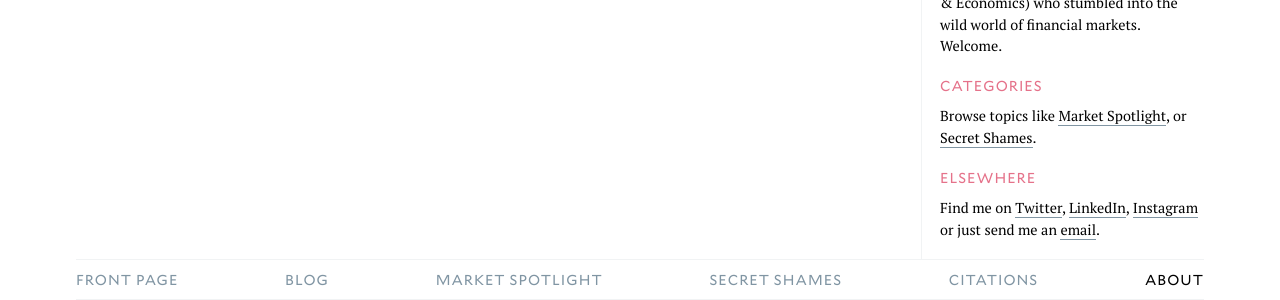
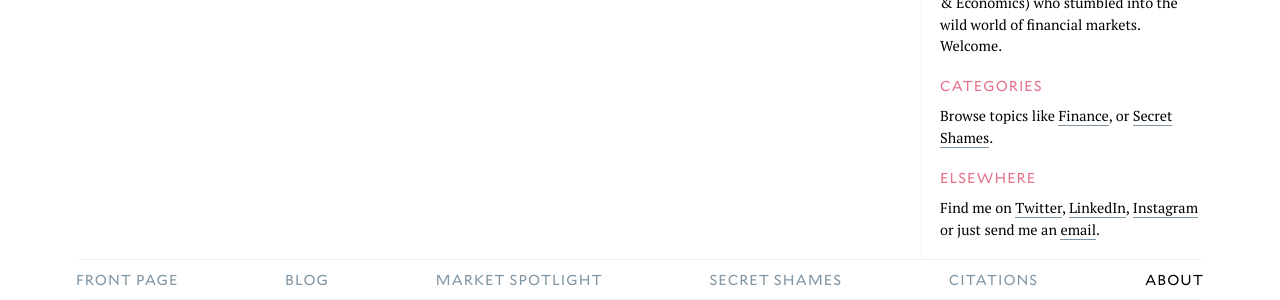
Before and after one commit to cjmlgrto/siomi.net, a Jekyll site: the page built from about.markdown, in a window 1280 px wide. Shown: the part 715-1015 px from the top of the page. Built offline with Jekyll 4.4.1, drawn with Linux system fonts in a browser that asks for light colours.

Commit message:
Updated Market Spotlight

```diff
--- a/_categories/market-spotlight.markdown
+++ b/_categories/market-spotlight.markdown
@@ -1,3 +1,3 @@
 ---
-title: Market Spotlight
+title: Finance
 ---
```
